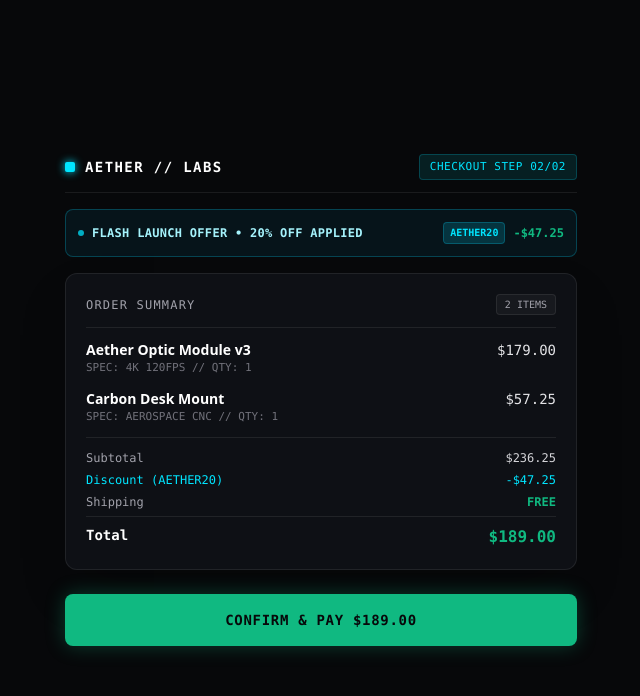
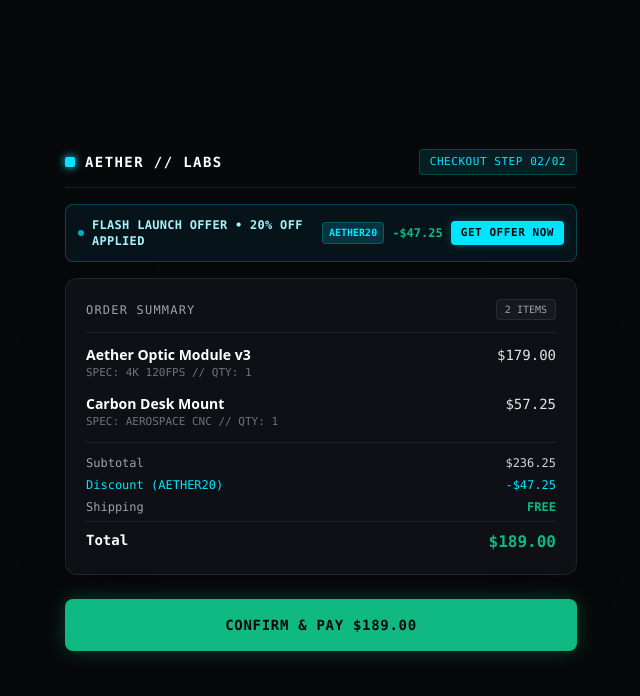
Before and after one commit to sayedibrahimQ/aether-hardware, a Next.js app: page / in a window 1280 px wide. Shown: the top 696 px of the page, without its empty margins (319-959 px from the left). Built offline with nearby package versions, Linux system fonts and the light colour scheme.

Commit message:
feat: add Get Offer now button to promo banner

```diff
--- a/src/components/CheckoutPage.tsx
+++ b/src/components/CheckoutPage.tsx
@@ -40,6 +40,13 @@ export default function CheckoutPage() {
                 AETHER20
               </span>
               <span className="text-[#10B981] font-bold">-$47.25</span>
+              <button
+                type="button"
+                id="get-offer-btn"
+                className="ml-1 px-2.5 py-1 text-[11px] font-mono font-bold uppercase tracking-wider bg-[#00E5FF] hover:bg-[#00c8e0] text-[#07080A] rounded transition-all cursor-pointer shadow-[0_0_10px_rgba(0,229,255,0.25)] active:scale-95 shrink-0"
+              >
+                Get Offer now
+              </button>
             </div>
           </div>
         </div>
```
